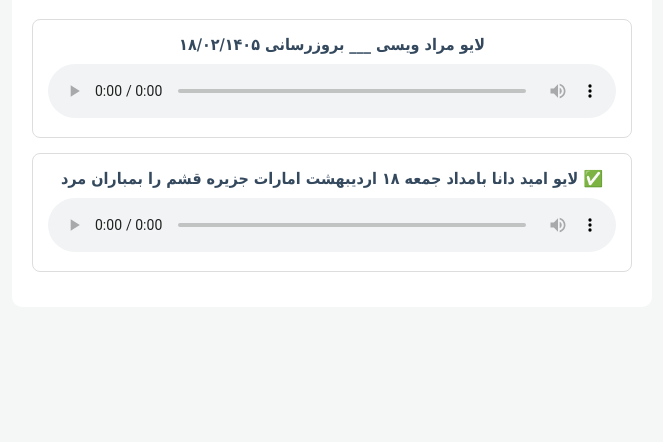
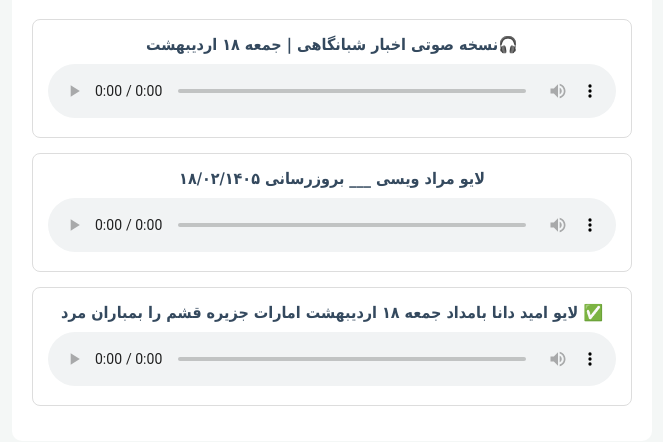
Before and after one commit to azadnetwork/tahlil, a plain HTML site: page index.html in a window 1280 px wide. Shown: the part 122-564 px from the top of the page, without its empty margins (308-971 px from the left). Drawn offline with Linux system fonts and the light colour scheme.

Commit message:
Update site: 🎧نسخه صوتی اخبار شبانگاهی | جمعه ۱۸ اردیبهشت

```diff
--- a/index.html
+++ b/index.html
@@ -17,7 +17,7 @@
     <body>
         <div class="container">
             <h1>🎙️ لایوهای روزمره</h1>
-            <div class="item"><span class="title">لایو مراد ویسی ___ بروزرسانی ۱۸/٠۲/۱۴٠۵</span><audio controls src="archive/live_21.mp3"></audio></div><div class="item"><span class="title">✅ لایو امید دانا
+            <div class="item"><span class="title">🎧نسخه صوتی اخبار شبانگاهی | جمعه ۱۸ اردیبهشت</span><audio controls src="archive/live_22.mp3"></audio></div><div class="item"><span class="title">لایو مراد ویسی ___ بروزرسانی ۱۸/٠۲/۱۴٠۵</span><audio controls src="archive/live_21.mp3"></audio></div><div class="item"><span class="title">✅ لایو امید دانا
 بامداد جمعه ۱۸ اردیبهشت
 امارات جزیره قشم را بمباران مرد</span><audio controls src="archive/live_20.mp3"></audio></div>
         </div>
```
Also changed, not shown: archive/live_22.mp3.txt (added), 1 other file.
